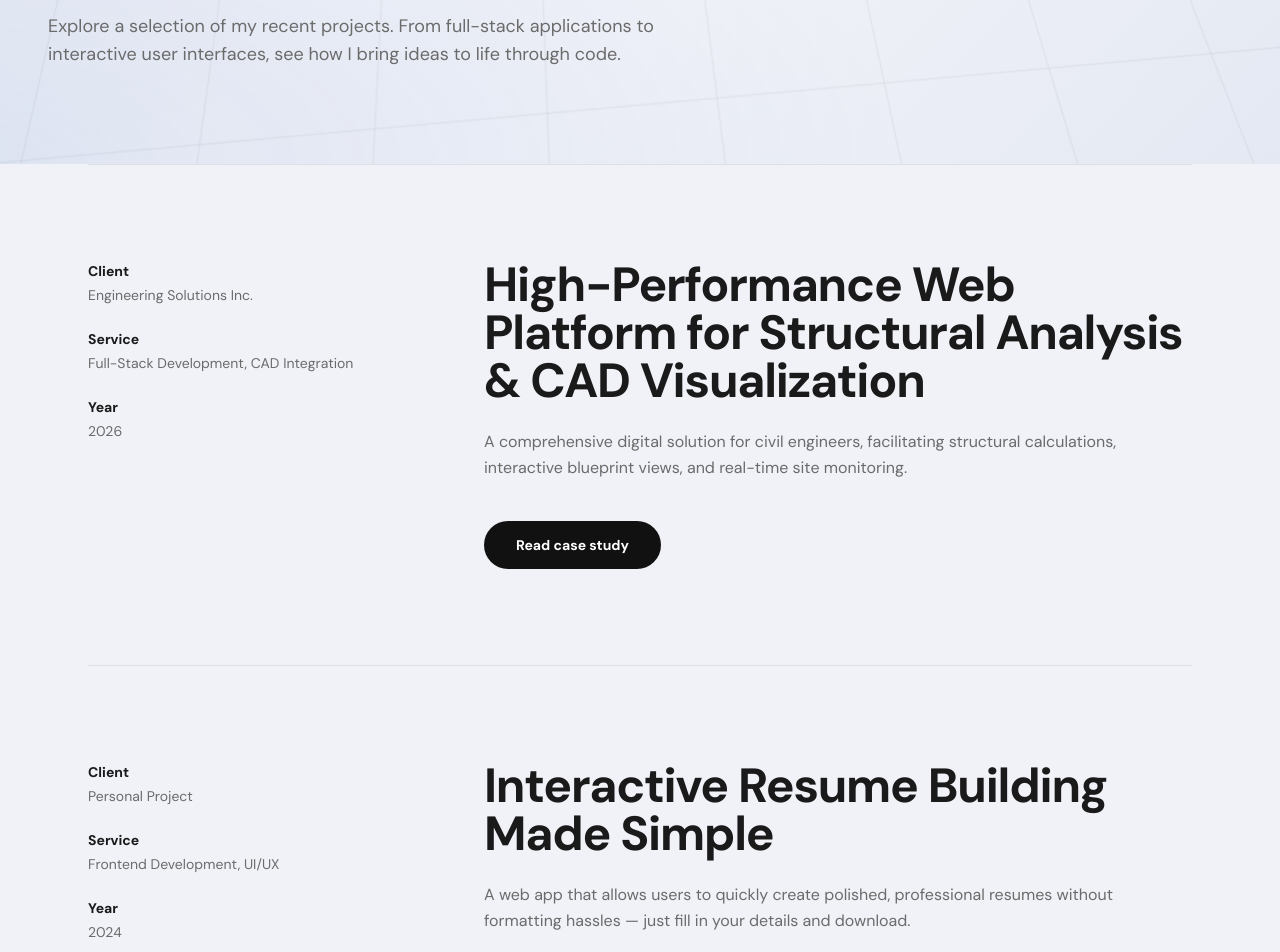
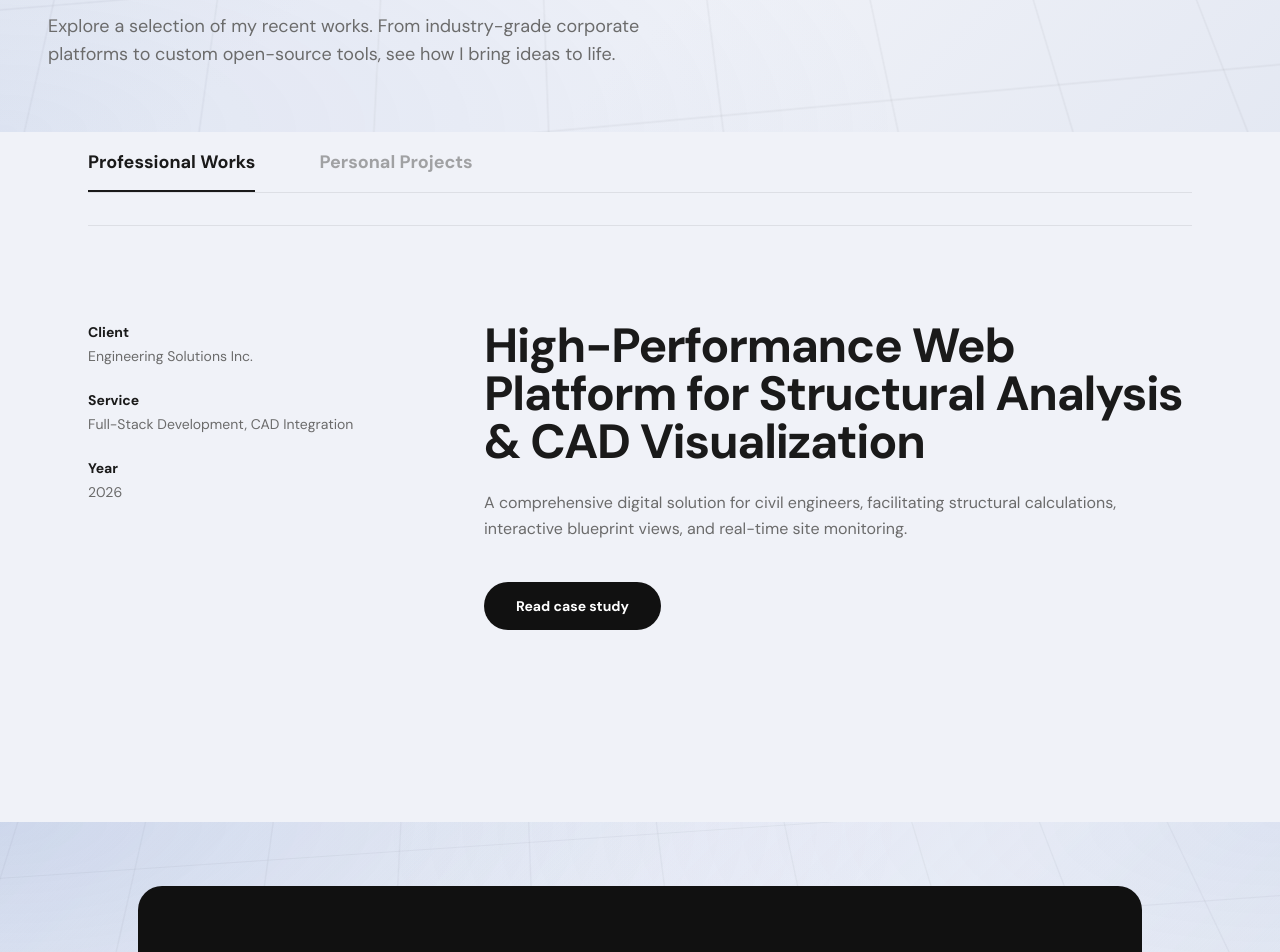
Before and after one commit to mourice-dev/my-portfolio, a React (Vite) app: page /work in a window 1280 px wide. Shown: the part 420-1372 px from the top of the page. Built offline with nearby package versions, Linux system fonts and the light colour scheme.

Commit message:
feat: implement professional vs personal works tabs on Work page

```diff
--- a/src/pages/Work.tsx
+++ b/src/pages/Work.tsx
@@ -5,16 +5,19 @@ import CTABlock from '../components/CTABlock'
 
 export default function Work() {
   const [isVisible, setIsVisible] = useState(false)
+  const [activeTab, setActiveTab] = useState<'professional' | 'personal'>('professional')
 
   useEffect(() => {
     const timer = setTimeout(() => setIsVisible(true), 200)
     return () => clearTimeout(timer)
   }, [])
 
+  const filteredProjects = projects.filter(p => p.type === activeTab)
+
   return (
     <div className="flex flex-col bg-[#f0f2f8]">
       {/* Hero Section */}
-      <section className="relative pt-48 pb-24 px-8 md:px-12 gilugali-grid overflow-hidden">
+      <section className="relative pt-48 pb-16 px-8 md:px-12 gilugali-grid overflow-hidden">
         <div className="relative z-10 max-w-[1200px] mx-auto">
           <p
             className={`text-xs font-sans font-bold text-[#1A1A1A] uppercase tracking-widest mb-6 transition-all duration-700 ${
@@ -37,22 +40,52 @@ export default function Work() {
             }`}
             style={{ transitionDelay: '400ms' }}
           >
-            Explore a selection of my recent projects. From full-stack applications to interactive user interfaces,
-            see how I bring ideas to life through code.
+            Explore a selection of my recent works. From industry-grade corporate platforms to custom open-source tools, see how I bring ideas to life.
           </p>
+        </div>
+      </section>
+
+      {/* Tabs Switcher Section */}
+      <section className="relative bg-[#f0f2f8] pt-4 pb-8">
+        <div className="max-w-[1200px] mx-auto px-8 md:px-12">
+          <div className="flex border-b border-black/[0.08] relative">
+            <button
+              onClick={() => setActiveTab('professional')}
+              className={`pb-4 pr-8 text-lg font-bold transition-all duration-300 relative ${
+                activeTab === 'professional' ? 'text-[#1A1A1A]' : 'text-[#6B6B6B]/60 hover:text-[#1A1A1A]'
+              }`}
+            >
+              Professional Works
+              {activeTab === 'professional' && (
+                <span className="absolute bottom-0 left-0 right-8 h-[2px] bg-[#1A1A1A] transition-all duration-300" />
+              )}
+            </button>
+            <button
+              onClick={() => setActiveTab('personal')}
+              className={`pb-4 px-8 text-lg font-bold transition-all duration-300 relative ${
+                activeTab === 'personal' ? 'text-[#1A1A1A]' : 'text-[#6B6B6B]/60 hover:text-[#1A1A1A]'
+              }`}
+            >
+              Personal Projects
+              {activeTab === 'personal' && (
+                <span className="absolute bottom-0 left-8 right-8 h-[2px] bg-[#1A1A1A] transition-all duration-300" />
+              )}
+            </button>
+          </div>
         </div>
       </section>
 
       {/* Projects List */}
       <section className="relative bg-[#f0f2f8] pb-24">
         <div className="max-w-[1200px] mx-auto px-8 md:px-12">
-          {projects.map((project, i) => (
+          {filteredProjects.length > 0 ? (
+            filteredProjects.map((project, i) => (
               <div
                 key={project.id}
                 className={`py-16 md:py-24 border-t border-black/[0.08] grid lg:grid-cols-[300px_1fr] gap-12 lg:gap-24 items-start transition-all duration-1000 ${
                   isVisible ? 'opacity-100 translate-y-0' : 'opacity-0 translate-y-12'
                 }`}
-              style={{ transitionDelay: `${i * 200 + 600}ms` }}
+                style={{ transitionDelay: `${i * 200 + 300}ms` }}
               >
                 {/* Left Column: Metadata */}
                 <div className="flex flex-col gap-6">
@@ -86,7 +119,12 @@ export default function Work() {
                   </Link>
                 </div>
               </div>
-          ))}
+            ))
+          ) : (
+            <div className="py-24 text-center text-[#6B6B6B]">
+              No projects found in this category.
+            </div>
+          )}
         </div>
       </section>
 
```
Lines whose indentation alone changed are shown as unchanged.
